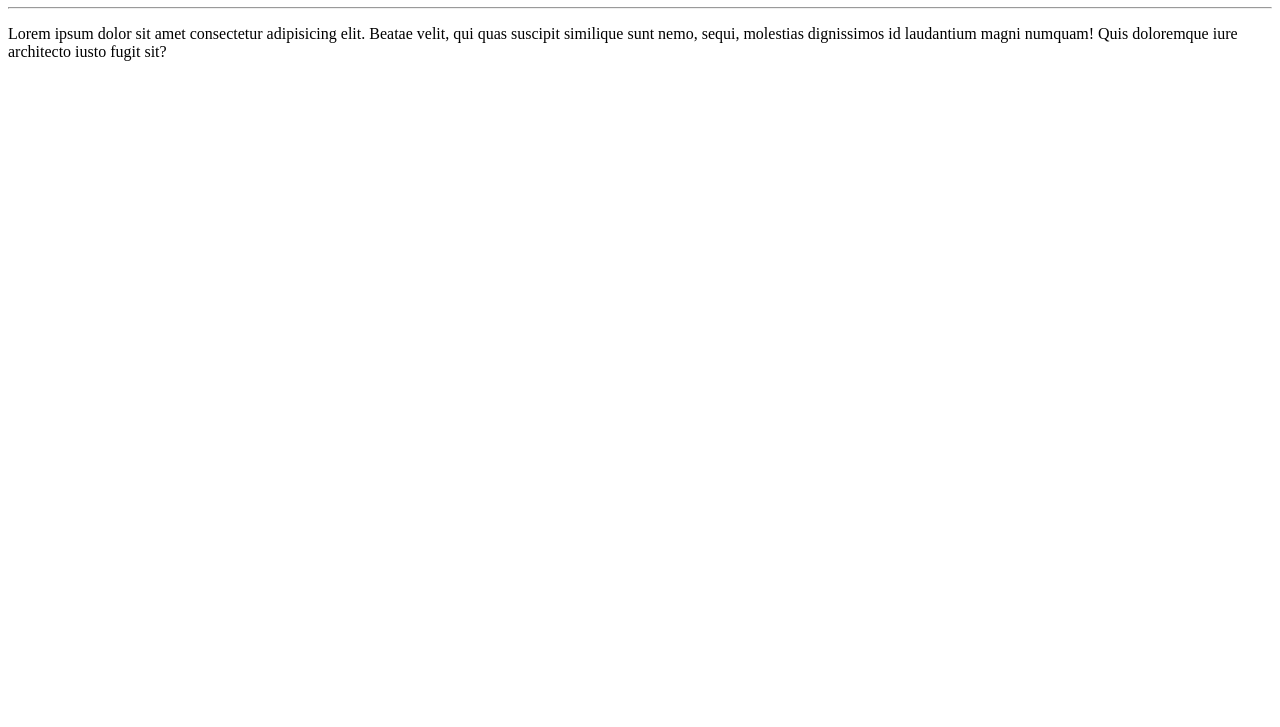
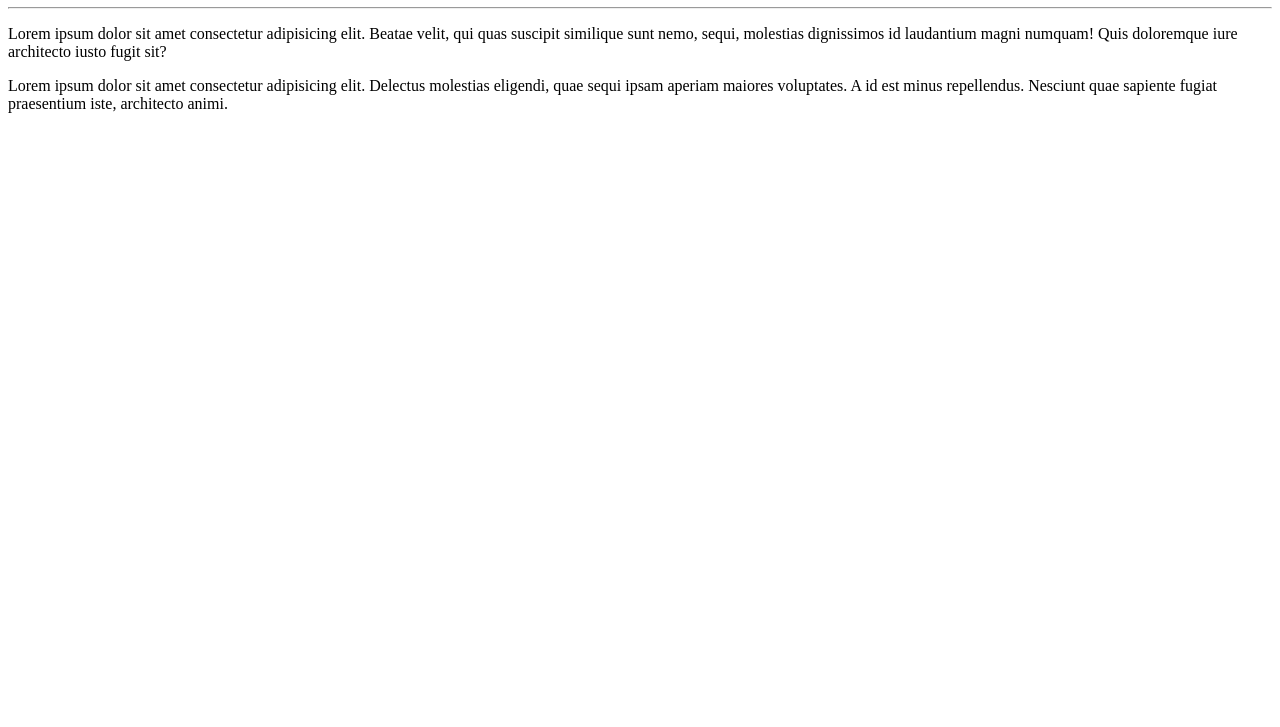
Before and after one commit to biacostinha/primeiro_repositorio, a plain HTML site: page site-exemplo/index.html in a window 1280 px wide. Shown: the part 73-800 px from the top of the page. Drawn offline with Linux system fonts and the light colour scheme.

Commit message:
Update index.html
Novo parágrafo.

```diff
--- a/site-exemplo/index.html
+++ b/site-exemplo/index.html
@@ -9,5 +9,6 @@
     <h1>Olá, mundo!</h1>
     <hr>
     <p>Lorem ipsum dolor sit amet consectetur adipisicing elit. Beatae velit, qui quas suscipit similique sunt nemo, sequi, molestias dignissimos id laudantium magni numquam! Quis doloremque iure architecto iusto fugit sit?</p>
+    <p>Lorem ipsum dolor sit amet consectetur adipisicing elit. Delectus molestias eligendi, quae sequi ipsam aperiam maiores voluptates. A id est minus repellendus. Nesciunt quae sapiente fugiat praesentium iste, architecto animi.</p>
 </body>
 </html>
```
